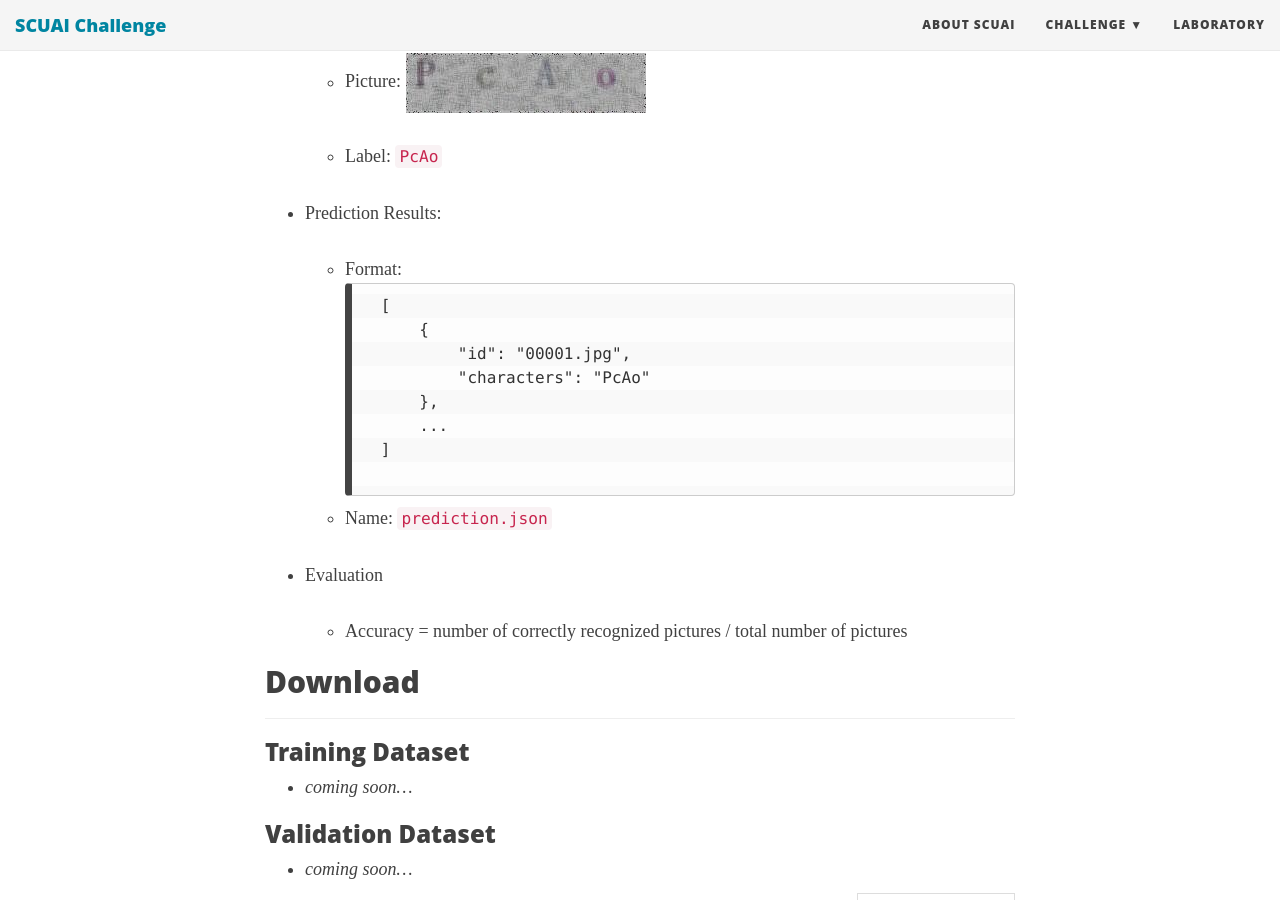
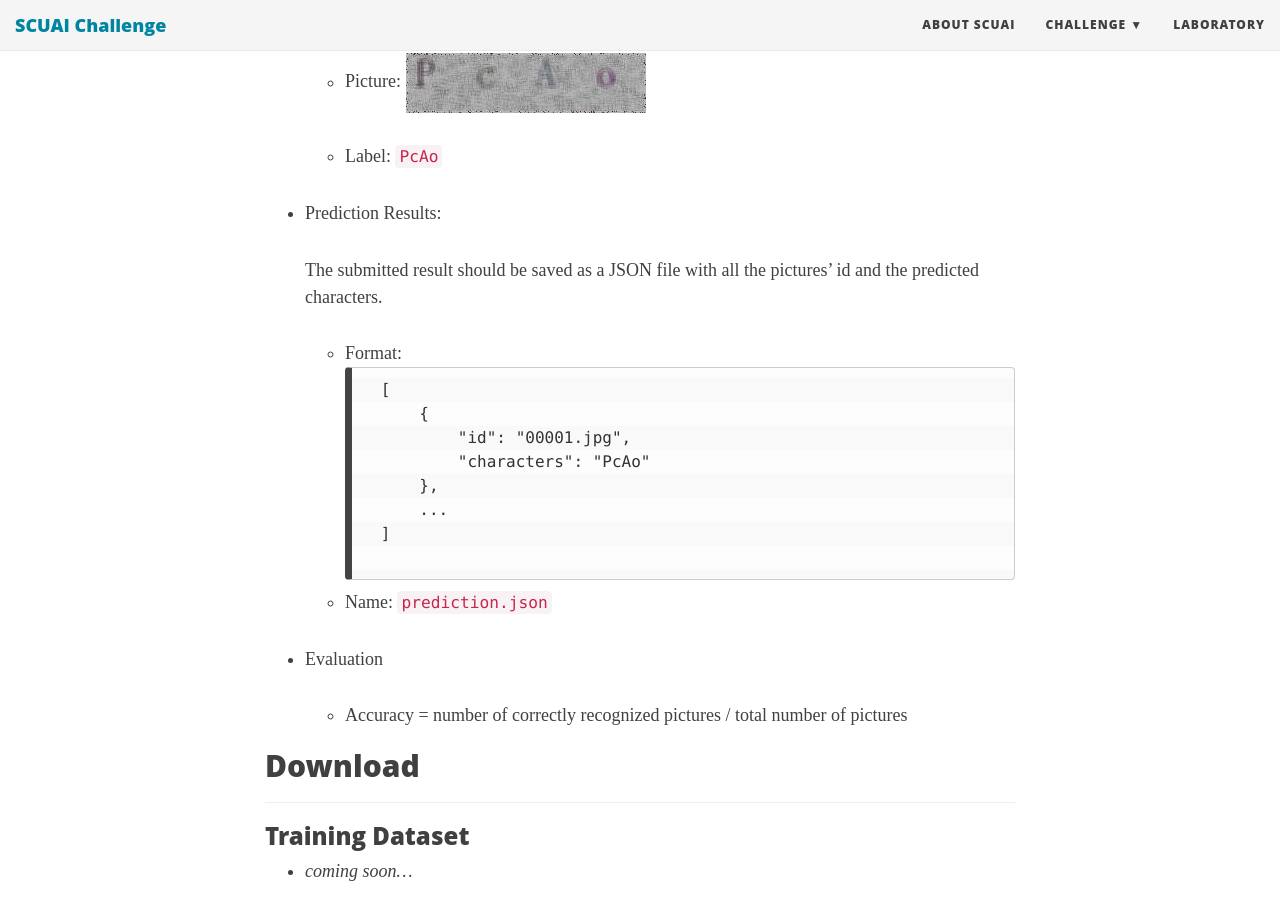
Before and after one commit to SCUAIClub/SCUAIClub.github.io, a Jekyll site: the page built from _posts/2018-10-13-dataset.md, in a window 1280 px wide and 900 px high, scrolled down 623 px. Built offline with Jekyll 4.4.1, drawn with Linux system fonts in a browser that asks for light colours; nearby versions of some CDN libraries; some web fonts are replaced.

Commit message:
update dataset

````diff
--- a/_posts/2018-10-13-dataset.md
+++ b/_posts/2018-10-13-dataset.md
@@ -20,6 +20,7 @@ subtitle: The dataset for training and validation.
 
 - Prediction Results:
 
+    The submitted result should be saved as a JSON file with all the pictures' id and the predicted characters.
     - Format:
         ```
         [
````
